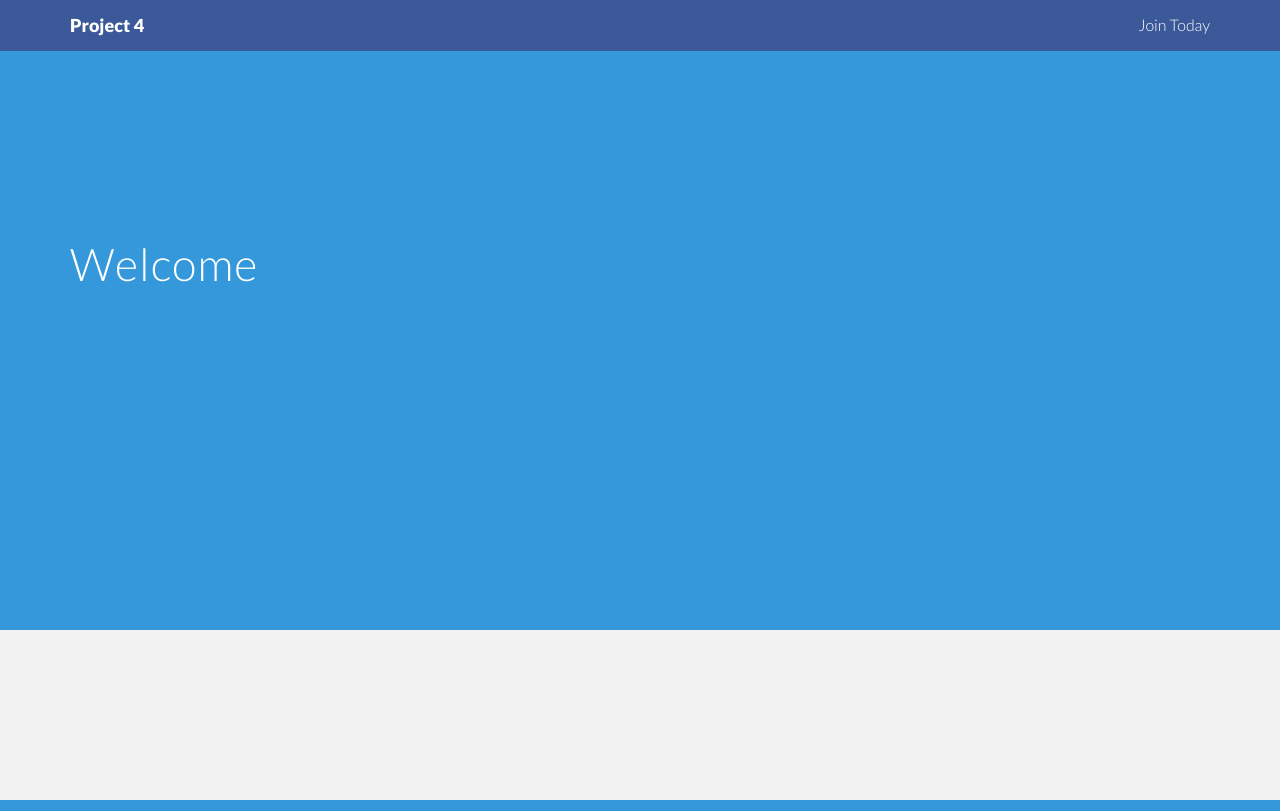
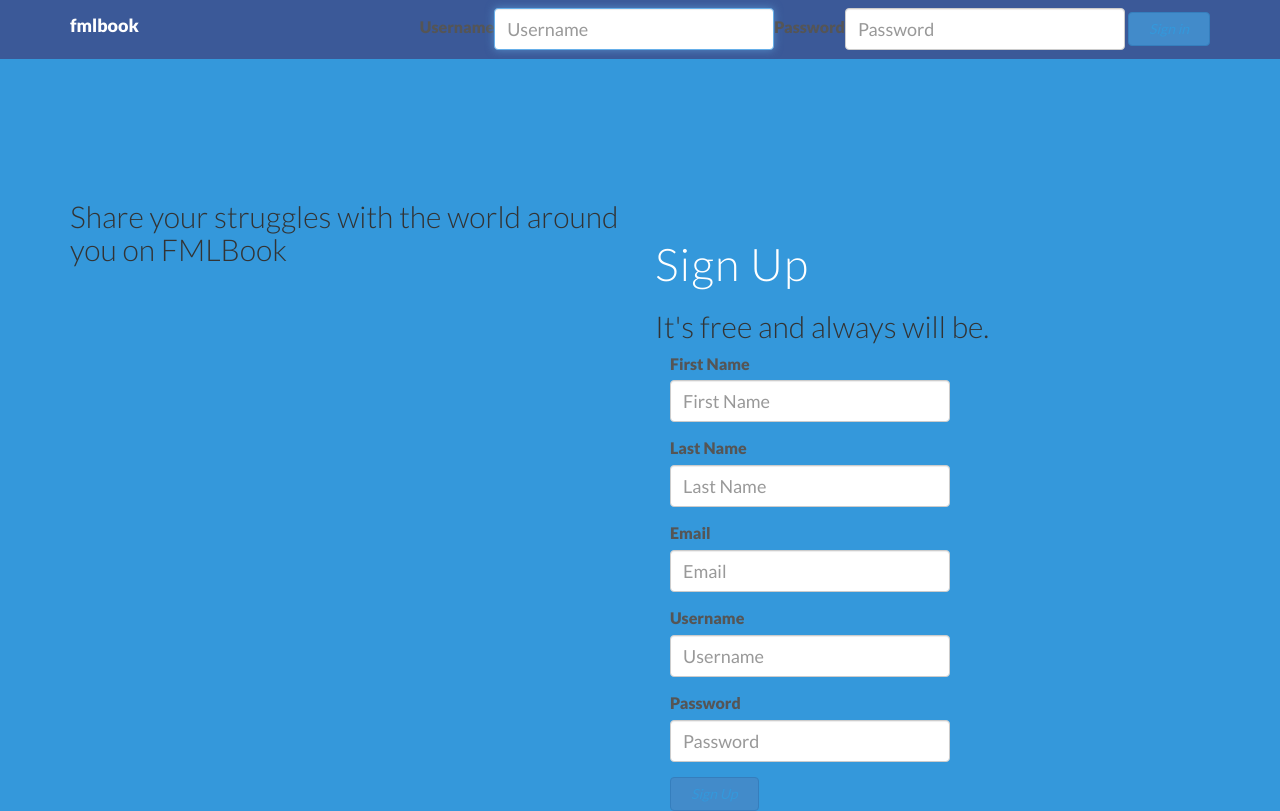
Before and after one commit to yourbuddyconner/CS399-social, a Django app: page / in a window 1280 px wide. Run offline with Django 3.2, Linux system fonts and the light colour scheme; some libraries are stand-ins or nearby versions.

Commit message:
updated splash page
placed login form and signup form on splash page

```diff
--- a/app/models.py
+++ b/app/models.py
@@ -14,11 +14,6 @@ class Post(models.Model):
 	def __unicode__(self):
 		return self.post_type
 
-class AuthForm(AuthenticationForm):
-    def confirm_login_allowed(self, user):
-    	# auths everyone with valid creds, could be pickier
-        pass
-
 class Signup(models.Model):
 	first_name = models.CharField(max_length=50)
 	last_name = models.CharField(max_length=50)
--- a/app/templates/splash.html
+++ b/app/templates/splash.html
@@ -13,7 +13,7 @@
     <meta name="author" content="">
     <link rel="shortcut icon" href="assets/img/favicon.png">
 
-    <title>Splash Page</title>
+    <title>Welcome to FMLbook</title>
 
     <!-- Bootstrap core CSS -->
     <link href="static/css/bootstrap.css" rel="stylesheet">
@@ -32,7 +32,7 @@
   </head>
 
   <body>
-
+						{% load bootstrap3 %}
     <!-- Fixed navbar -->
     <div class="navbar navbar-default navbar-fixed-top">
       <div class="container">
@@ -42,32 +42,57 @@
             <span class="icon-bar"></span>
             <span class="icon-bar"></span>
           </button>
-          <a class="navbar-brand" href="#"><b>Project 4</b></a>
+          <a class="navbar-brand" href="#"><b>fmlbook</b></a>
         </div>
         <div class="navbar-collapse collapse">
-          <ul class="nav navbar-nav navbar-right">
-            <li><a href='{% url "signup" %}'>Join Today</a></li>
+          <ul class="nav navbar-nav navbar-right" role="search">
+            <li>
+			    <form action="/login" method="post" class="navbar-form pull-right">
+				{% csrf_token %}
+
+				{% bootstrap_form authform layout='inline'%}
+				{% buttons %}
+					<button type="submit" class="btn btn-primary">
+						<i class="fa fa-sign-in">Sign in</i>
+					</button>
+				{% endbuttons %}
+				</form>
+
+
+			</li>
           </ul>
         </div><!--/.nav-collapse -->
       </div>
     </div>
 
-	<div id="headerwrap">
+<div id="headerwrap">
 		<div class="container">
 			<div class="row">
 				<div class="col-lg-6">
-					<h1>Welcome</h1>
-
-				</div><!-- /col-lg-6 -->
-				<div class="col-lg-6">
-
+                                     <h2>Share your struggles with the world around you on FMLBook</h2>
                                     <!-- add image to splash page -->
 					<img class="img-responsive" src="" alt="">
 				</div><!-- /col-lg-6 -->
 
+				<div class="col-lg-6">
+					<h1>Sign Up</h1>
+						<h2>It's free and always will be.</h2>
+
+						<div class="col-sm-8">
+							<form action="/signup" method="post" class="signupform">
+								{% csrf_token %}
+								{% bootstrap_form signupform %}
+								{% buttons %}
+									<button type="submit" class="btn btn-primary">
+										<i class="fa fa-sign-in">Sign Up</i>
+									</button>
+								{% endbuttons %}
+							</form>
+						</div>
+				</div><!-- /col-lg-6 -->
 			</div><!-- /row -->
 		</div><!-- /container -->
-	</div><!-- /headerwrap -->
+</div><!-- /headerwrap -->
 
 
     <!-- Bootstrap core JavaScript
--- a/app/views.py
+++ b/app/views.py
@@ -3,11 +3,11 @@ from django.http import HttpResponseRedirect
 
 from app.models import *
 from app.forms import SignupForm
-
+from app.forms import AuthForm
 
 # for login, logout, and auth
+from django.contrib.auth.decorators import login_required
 from django.contrib.auth import authenticate, login, logout
-from django.contrib.auth.decorators import login_required
 
 #https://docs.djangoproject.com/en/1.7/topics/auth/default/#the-login-required-decorator
 # catch the user if logged out
@@ -25,7 +25,9 @@ def dashboard(request):
     return render(request, 'dashboard.html')
 
 def splash(request):
-    return render(request, 'splash.html')
+	signupform = SignupForm()
+	authform = AuthForm()
+	return render(request, 'splash.html', {'signupform': signupform, 'authform': authform})
 
 
 def about(request):
@@ -48,7 +50,7 @@ def signup(request):
 
     else:
 
-        form = SignupForm()
+        signupform = SignupForm()
 
     return render(request, 'signup.html', {'form': form})
 
```
